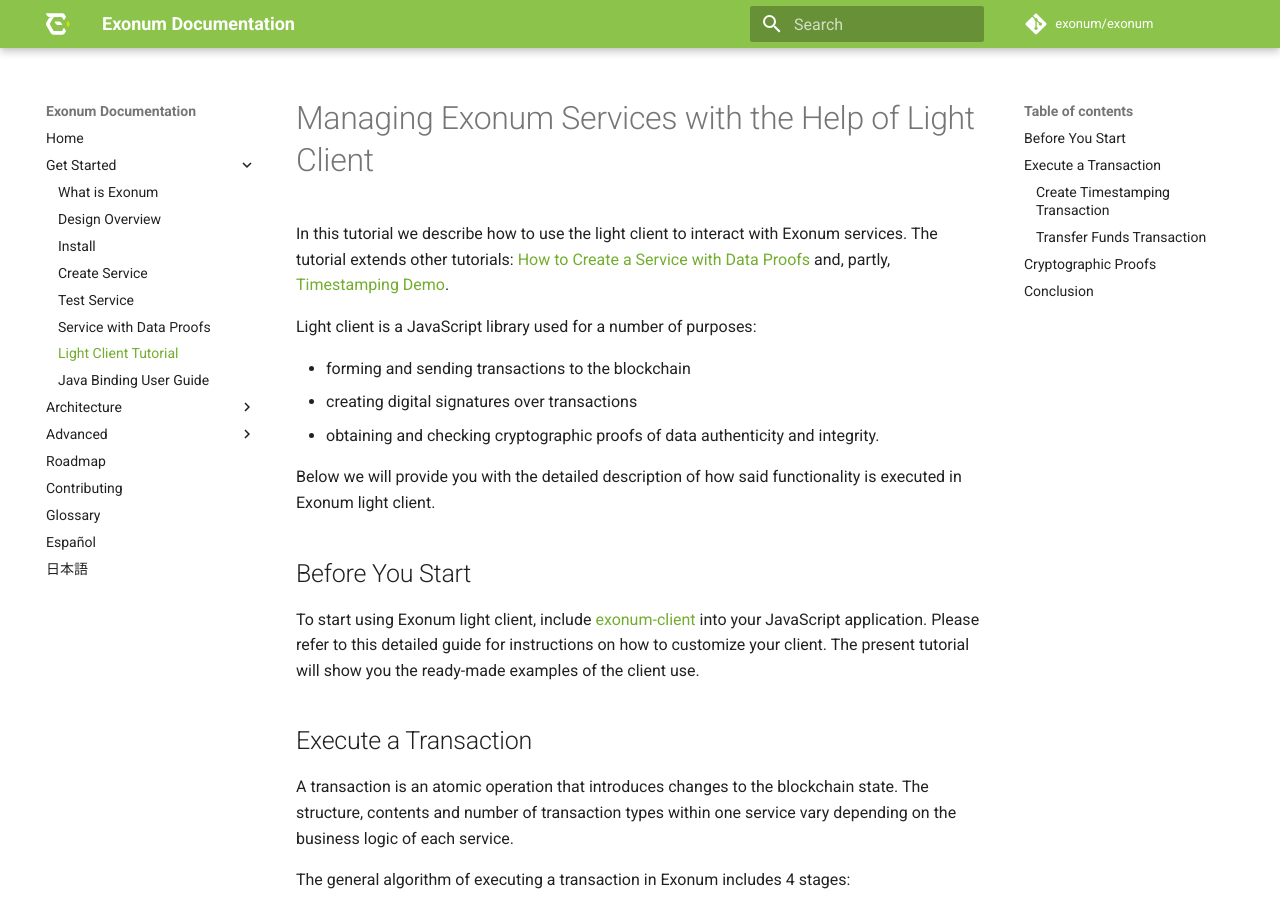
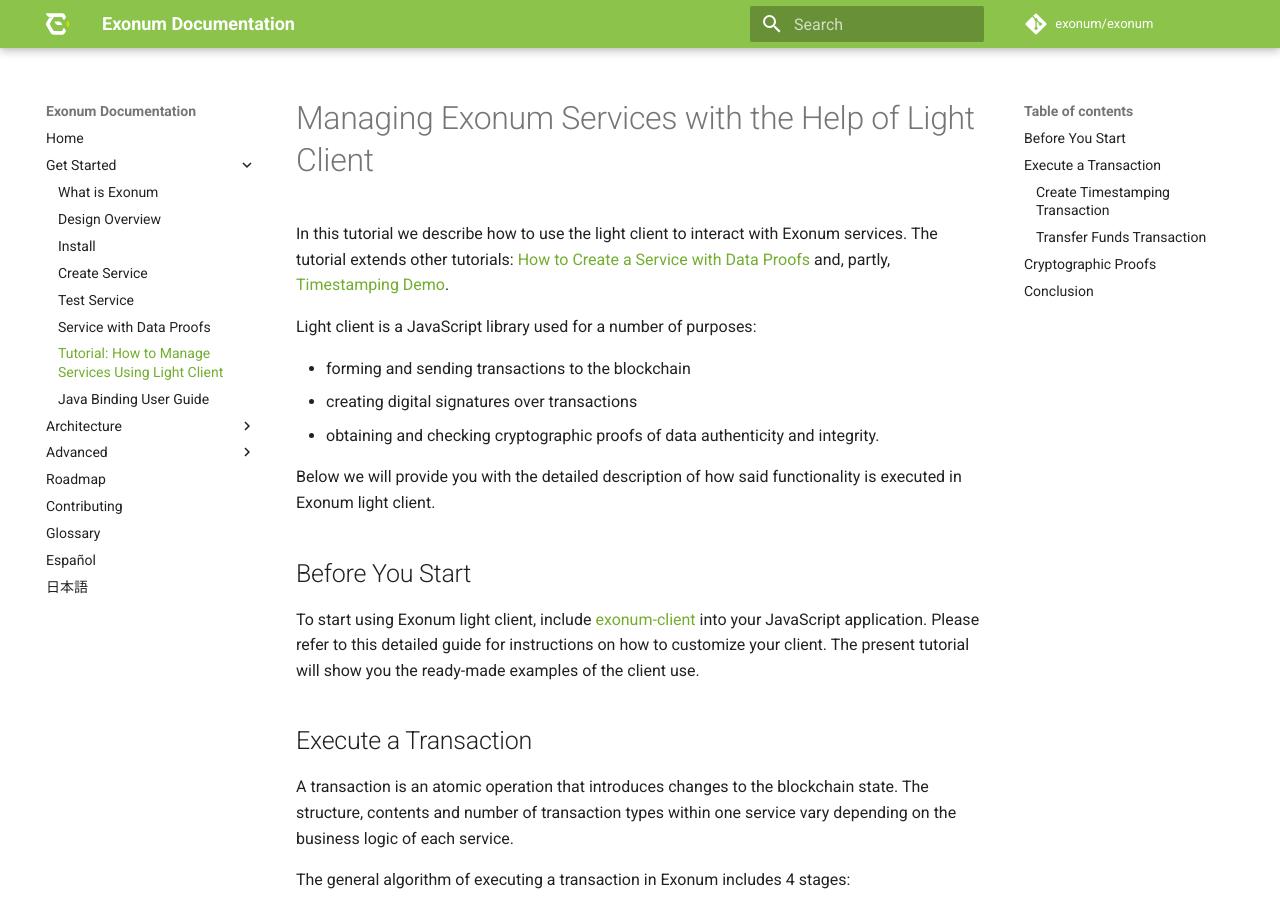
Before and after one commit to exonum/exonum-doc, an MkDocs documentation site: the page built from src/get-started/light-client.md, in a window 1280 px wide and 900 px high. Built offline with MkDocs 1.6.1 and Material for MkDocs 9.7.7, drawn with Linux system fonts in a browser that asks for light colours; comment, search, counter and statistics services are not loaded; old or Windows-style settings are respelled for this version of MkDocs.

Commit message:
update tutorial name in the menu doc

```diff
--- a/mkdocs.yml
+++ b/mkdocs.yml
@@ -57,7 +57,7 @@
     # An advanced tutorial for building a cryptocurrency services
     - 'Service with Data Proofs': 'get-started/data-proofs.md'
     # A tutorial on applying light client for Exonum services
-    - 'Light Client Tutorial': 'get-started/light-client.md'
+    - 'Tutorial: How to Manage Services Using Light Client': 'get-started/light-client.md'
     - 'Java Binding User Guide': 'get-started/java-binding.md'
   - 'Architecture':
     # Includes guidelines for services
```
